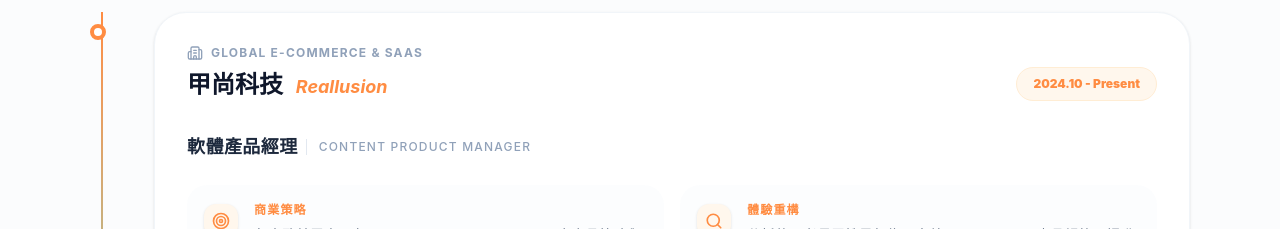
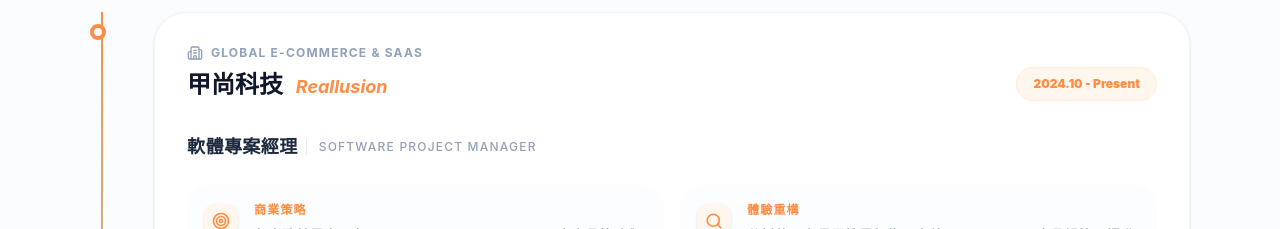
Before and after one commit to 24279160/my-portfolio, a React (Vite) app: page / in a window 1280 px wide. Shown: the part 1220-1449 px from the top of the page. Built offline with nearby package versions, Linux system fonts and the light colour scheme.

Commit message:
04.16-名稱修改
修改所有product manager 變成project

```diff
--- a/src/App.jsx
+++ b/src/App.jsx
@@ -36,7 +36,7 @@
 
 /**
  * ============================================================================
- * SOFTWARE PRODUCT MANAGER PORTFOLIO - REN HAO ZHENG (V20.11)
+ * SOFTWARE PROJECT MANAGER PORTFOLIO - REN HAO ZHENG (V20.11)
  * ----------------------------------------------------------------------------
  * 更新日誌：
  * 1. 修正「全球動力科技」的工作職稱，從專案經理 (Project Manager) 改為產品設計師 (Product Designer)。
@@ -824,7 +824,7 @@
 
   useEffect(() => {
     const shareImageUrl = "https://lh3.googleusercontent.com/d/1EMGkWw1l7WfzJJ8bp7jx2oXG9P-FrR0i";
-    document.title = "Ren Hao Zheng | Software Product Manager Portfolio";
+    document.title = "Ren Hao Zheng | Software Project Manager Portfolio";
     const setMeta = (property, content) => {
       let meta = document.querySelector(`meta[property='${property}']`);
       if (!meta) {
@@ -1237,7 +1237,7 @@
                   <span className="text-xs font-black text-[#FF8C42] bg-orange-50 px-4 py-2 rounded-full border border-orange-100 w-fit">2024.10 - Present</span>
                 </div>
                 <h4 className="text-lg font-bold text-slate-800 mb-6 font-black uppercase tracking-wide text-left flex flex-col md:flex-row md:items-center gap-1 md:gap-2">
-                  {isEn ? 'Content Product Manager' : '軟體產品經理'} <span className="text-xs text-slate-400 font-medium md:border-l md:border-slate-200 md:pl-3 tracking-widest uppercase">{isEn ? 'Platform Strategy' : 'Content Product Manager'}</span>
+                  {isEn ? 'Software Project Manager' : '軟體專案經理'} <span className="text-xs text-slate-400 font-medium md:border-l md:border-slate-200 md:pl-3 tracking-widest uppercase">{isEn ? 'Platform Strategy' : 'Software Project Manager'}</span>
                 </h4>
 
                 <div className="grid grid-cols-1 lg:grid-cols-2 gap-3 md:gap-4 text-left">
```
